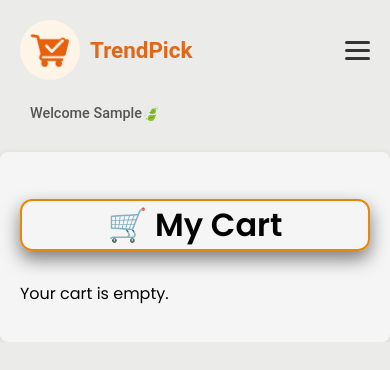
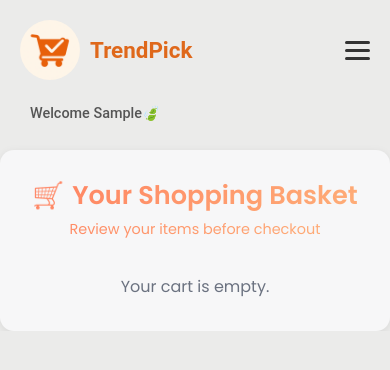
Before and after one commit to NurAleynaPektas/miniShop, a React (Vite) app: page /cart in a window 390 px wide. Shown: the top 370 px of the page. Built offline with nearby package versions, Linux system fonts and the light colour scheme; sample sign-in values are in the browser's storage.

Commit message:
cart css changed

```diff
--- a/src/components/Cart.jsx
+++ b/src/components/Cart.jsx
@@ -8,7 +8,7 @@ export default function Cart({
   onIncrease,
   onDecrease,
   onRemove,
-  setIsLoading, // 🔹 App’ten gelen loader kontrolü
+  setIsLoading,
 }) {
   const navigate = useNavigate();
   const [selectedProduct, setSelectedProduct] = useState(null);
@@ -19,18 +19,26 @@ export default function Cart({
   );
 
   const handleCheckout = () => {
-    setIsLoading(true); // loader başlat
+    setIsLoading?.(true);
     setTimeout(() => {
       navigate("/checkout", { state: { total: totalPrice.toFixed(2) } });
-      setIsLoading(false); // loader kapat
-    }, 500); // 0.5 saniyelik estetik bekleme süresi
+      setIsLoading?.(false);
+    }, 500);
   };
 
   return (
     <div className={styles.cartBox}>
-      <h2 className={styles.cartTitle}>🛒 My Cart</h2>
+      {/* Yeni başlık */}
+      <h2 className={styles.cartTitle}>
+        <span className={styles.cartIcon}>🛒</span>
+        Your Shopping Basket
+        <small className={styles.cartSubtitle}>
+          Review your items before checkout
+        </small>
+      </h2>
+
       {cartItems.length === 0 ? (
-        <p>Your cart is empty.</p>
+        <p className={styles.emptyText}>Your cart is empty.</p>
       ) : (
         <>
           <div className={styles.cartList}>
@@ -42,43 +50,64 @@ export default function Cart({
                   className={styles.image}
                   onClick={() => setSelectedProduct(item)}
                 />
+
                 <div className={styles.info}>
                   <h4>{item.title}</h4>
+
                   <div className={styles.controls}>
                     <button
+                      type="button"
                       className={styles.decrease}
                       onClick={() => onDecrease(item.id)}
+                      aria-label={`Decrease quantity of ${item.title}`}
                     >
-                      -
+                      –
                     </button>
+
                     <span className={styles.quantity}>{item.quantity}</span>
+
                     <button
+                      type="button"
                       className={styles.increase}
                       onClick={() => onIncrease(item.id)}
+                      aria-label={`Increase quantity of ${item.title}`}
                     >
                       +
                     </button>
+
                     <span className={styles.itemTotal}>
                       = {(item.price * item.quantity).toFixed(2)} $
                     </span>
-                    <button onClick={() => onRemove(item.id)}>🗑️</button>
+
+                    <button
+                      type="button"
+                      onClick={() => onRemove(item.id)}
+                      aria-label={`Remove ${item.title}`}
+                      title="Remove"
+                    >
+                      🗑️
+                    </button>
                   </div>
                 </div>
               </div>
             ))}
           </div>
+
           <div className={styles.totalBox}>
             <p>
               Amount 🧾 : <strong>{totalPrice.toFixed(2)} $</strong>
             </p>
-            <button onClick={handleCheckout} className={styles.checkoutButton}>
+            <button
+              type="button"
+              onClick={handleCheckout}
+              className={styles.checkoutButton}
+            >
               Buy
             </button>
           </div>
         </>
       )}
 
-      {/* Modal without add-to-cart */}
       <ProductModal
         product={selectedProduct}
         onClose={() => setSelectedProduct(null)}
--- a/src/components/Cart.module.css
+++ b/src/components/Cart.module.css
@@ -1,34 +1,93 @@
+:root {
+  --bg: #f7f7f8;
+  --surface: #ffffff;
+  --text: #1f2937;
+  --muted: #6b7280;
+  --primary: #2563eb;
+  --primary-weak: #dbeafe;
+  --accent: #10b981;
+  --accent-hover: #0ea371;
+  --danger: #ef4444;
+  --ring: rgba(37, 99, 235, 0.4);
+  --radius: 14px;
+  --radius-sm: 10px;
+  --shadow-sm: 0 2px 8px rgba(0, 0, 0, 0.08);
+  --shadow-md: 0 8px 24px rgba(0, 0, 0, 0.12);
+  --transition: 220ms ease;
+}
+
 .cartBox {
-  background-color: #f5f5f5;
-  padding: 20px;
-  margin-top: 30px;
-  border-radius: 8px;
-  box-shadow: 0 2px 8px rgba(0, 0, 0, 0.1);
-  font-family: poppins, sans-serif;
+  background-color: var(--bg);
+  padding: clamp(16px, 2.5vw, 28px);
+  margin-top: 28px;
+  border-radius: var(--radius);
+  box-shadow: var(--shadow-sm);
+  font-family: Poppins, system-ui, sans-serif;
+  color: var(--text);
 }
+
+.emptyText {
+  text-align: center;
+  color: var(--muted);
+  margin-top: 8px;
+}
+
+/* Yeni başlık stili */
 .cartTitle {
   text-align: center;
-  margin-bottom: 30px;
-  font-size: 2rem;
-  font-weight: 600;
-  border: 2px solid #e6870b;
-  animation: fadeIn 1s ease-in-out;
-  box-shadow: 0 8px 18px rgba(0, 0, 0, 0.5);
-  border-radius: 12px;
+  margin: 0 0 24px;
+  font-size: clamp(1.6rem, 3vw, 2rem);
+  font-weight: 800;
+  padding: 10px;
+  background: linear-gradient(135deg, #ff7e5f, #feb47b);
+  -webkit-background-clip: text;
+  -webkit-text-fill-color: transparent;
 }
+
+.cartIcon {
+  display: inline-block;
+  margin-right: 8px;
+}
+
+.cartSubtitle {
+  display: block;
+  font-size: 0.9rem;
+  font-weight: 400;
+  color: var(--muted);
+  margin-top: 4px;
+}
+
+/* Liste ve ürün kartları */
 .cartList {
-  display: flex;
-  flex-direction: column;
-  gap: 15px;
+  display: grid;
+  grid-template-columns: 1fr;
+  gap: 14px;
+}
+@media (min-width: 768px) {
+  .cartList {
+    grid-template-columns: 1fr 1fr;
+  }
+}
+@media (min-width: 1200px) {
+  .cartList {
+    grid-template-columns: 1fr 1fr 1fr;
+  }
 }
 
 .cartItem {
-  display: flex;
+  display: grid;
+  grid-template-columns: 110px 1fr;
   align-items: center;
-  gap: 15px;
-  background: white;
-  padding: 10px;
-  border-radius: 8px;
+  gap: 14px;
+  background: var(--surface);
+  padding: 12px;
+  border-radius: var(--radius-sm);
+  box-shadow: var(--shadow-sm);
+  transition: var(--transition);
+}
+.cartItem:hover {
+  box-shadow: var(--shadow-md);
+  transform: translateY(-2px);
 }
 
 .image {
@@ -36,124 +95,134 @@
   height: 110px;
   object-fit: contain;
   border-radius: 12px;
-  border: 3px solid #ddd;
-  padding: 5px;
-  cursor: pointer;
+  border: 2px solid #e5e7eb;
+  padding: 6px;
+  cursor: zoom-in;
 }
 
 .info {
-  flex: 1;
   display: flex;
   flex-direction: column;
+  gap: 8px;
+  margin-left: 10px;
+}
+.info h4 {
+  font-size: 0.98rem;
+  font-weight: 600;
+  margin: 0;
 }
 
 .controls {
   display: flex;
   align-items: center;
   gap: 10px;
-  margin-top: 5px;
+  flex-wrap: wrap;
 }
-
-.controls button {
-  padding: 6px 10px;
-  border: none;
-  color: rgb(23, 119, 236);
-  border-radius: 4px;
+.decrease,
+.increase {
+  min-width: 36px;
+  height: 36px;
+  display: inline-grid;
+  place-items: center;
+  border: 1px solid #d1d5db;
+  background: #f8fafc;
+  color: var(--primary);
+  border-radius: 10px;
+  cursor: pointer;
+  font-size: 1rem;
+  transition: var(--transition);
+}
+.decrease:hover,
+.increase:hover {
+  background: #eef2ff;
+}
+.quantity {
+  min-width: 34px;
+  text-align: center;
+  font-weight: 700;
+}
+.itemTotal {
+  margin-left: auto;
+  font-weight: 700;
+}
+.controls button:last-child {
+  background: transparent;
+  border: 1px solid #f3f4f6;
+  color: var(--danger);
+  padding: 8px 10px;
+  border-radius: 10px;
   cursor: pointer;
 }
-
-.controls button:hover {
-  background-color: #84d1f0;
-  color: whitesmoke;
-  transition: 0.5s ease;
-}
-
-.itemTotal {
-  margin-left: auto;
-  font-weight: bold;
+.controls button:last-child:hover {
+  background: rgba(239, 68, 68, 0.08);
 }
 
 .totalBox {
-  text-align: right;
-  margin-top: 20px;
-  font-size: 1.2rem;
-}
-.quantity {
-  font-weight: bold;
+  display: flex;
+  justify-content: flex-end;
+  gap: 14px;
+  margin-top: 18px;
 }
 .checkoutButton {
-  margin-top: 1rem;
-  padding: 10px 20px;
-  font-size: 1rem;
-  background-color: #4caf50;
-  color: white;
+  padding: 12px 18px;
+  background-color: var(--accent);
+  color: #fff;
   border: none;
-  border-radius: 5px;
+  border-radius: 12px;
   cursor: pointer;
+  font-weight: 700;
+}
+.checkoutButton:hover {
+  background-color: var(--accent-hover);
 }
 
-.checkoutButton:hover {
-  background-color: #45a049;
+/* Responsive */
+@media (max-width: 1024px) {
+  .cartItem {
+    grid-template-columns: 96px 1fr;
+  }
+  .image {
+    width: 96px;
+    height: 96px;
+  }
 }
-
 @media (max-width: 768px) {
+  .cartList {
+    grid-template-columns: 1fr;
+  }
   .cartItem {
-    flex-direction: column;
-    align-items: center;
+    grid-template-columns: 1fr;
     text-align: center;
-    padding: 15px;
-    position: relative;
   }
-
   .image {
-    width: 100%;
-    max-width: 200px;
+    width: min(70%, 220px);
     height: auto;
-    margin-bottom: 10px;
+    margin: 0 auto;
   }
-
-  .info {
-    width: 100%;
+  .controls {
+    justify-content: center;
   }
-
-  .info h4 {
-    font-size: 1rem;
-    margin-bottom: 10px;
-  }
-
-  .controls {
-    display: flex;
-    flex-wrap: wrap;
-    justify-content: center;
-    align-items: center;
-    gap: 10px;
-  }
-
   .itemTotal {
     width: 100%;
     text-align: center;
-    font-weight: bold;
+    margin-left: 0;
   }
-
-  .controls button {
-    padding: 6px 10px;
+  .totalBox {
+    flex-direction: column;
+    align-items: stretch;
   }
-
-  /* 🗑️ Çöp Kutusu */
-  .controls button:last-child {
-    position: absolute;
-    right: 10px;
-    top: 50%;
-    transform: translateY(-50%);
-    background: none;
-    border: none;
-    font-size: 1.2rem;
-    color: red;
-    cursor: pointer;
-  }
-
-  .controls button:last-child:hover {
-    background: none;
-    color: darkred;
+  .checkoutButton {
+    width: 100%;
   }
 }
+@media (max-width: 480px) {
+  .decrease,
+  .increase {
+    min-width: 34px;
+    height: 34px;
+    font-size: 0.95rem;
+  }
+  .quantity {
+    min-width: 30px;
+  }
+}
```
